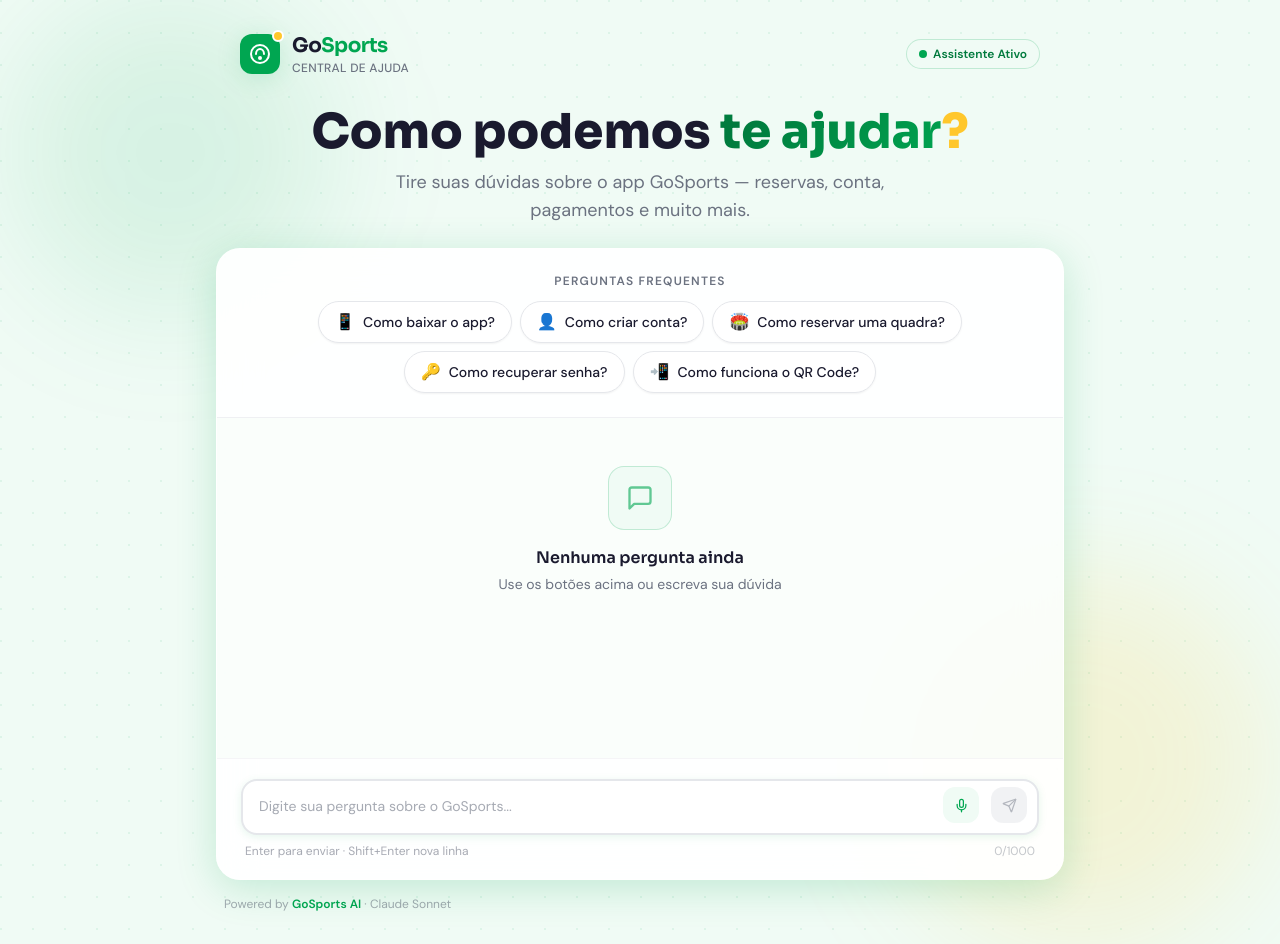
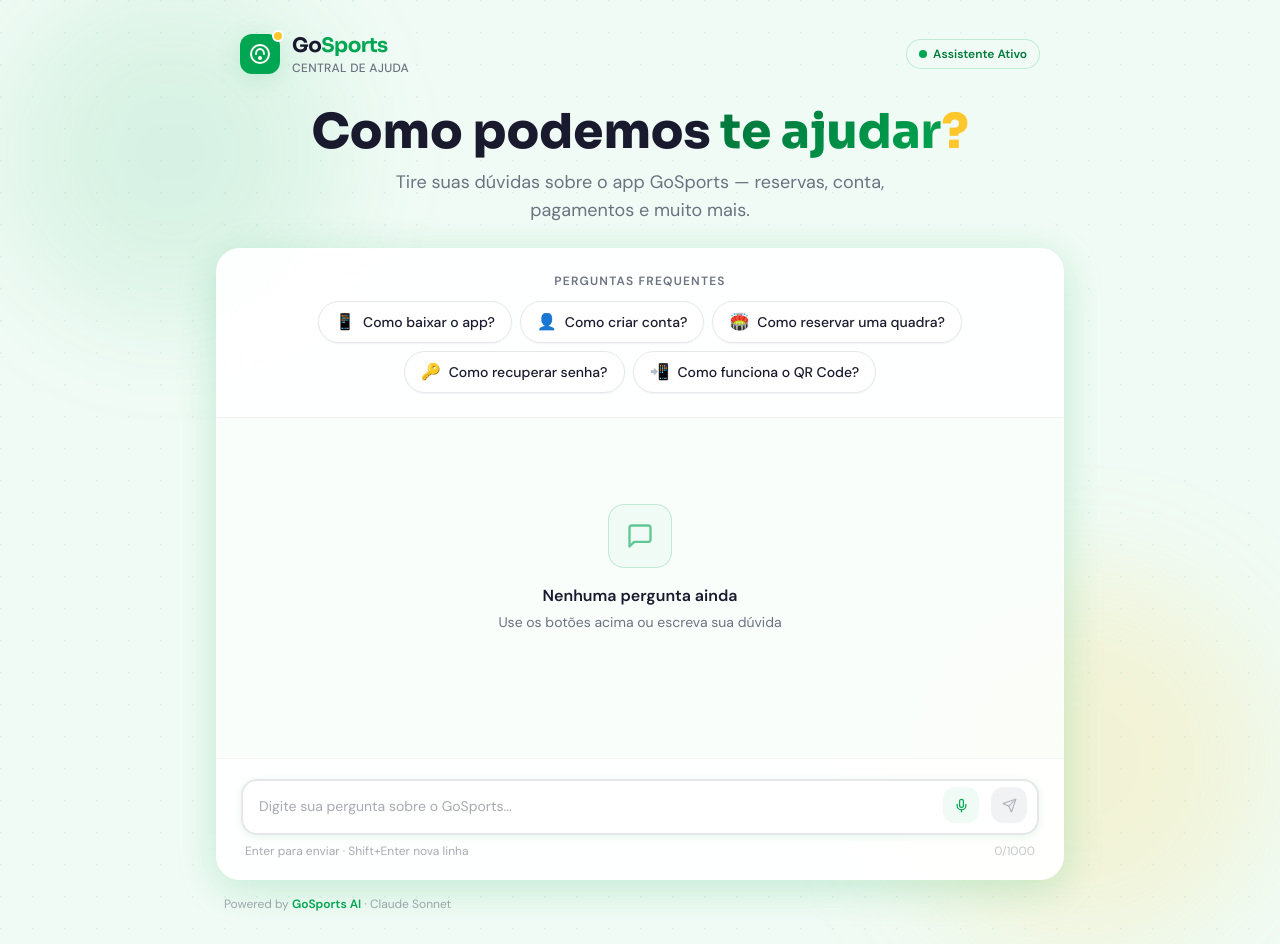
Before and after one commit to ocpmga/gosports-central-ajuda, a Next.js app: page / in a window 1280 px wide. Built offline with nearby package versions, Linux system fonts and the light colour scheme.

Commit message:
Update ChatWindow.tsx

```diff
--- a/components/ChatWindow.tsx
+++ b/components/ChatWindow.tsx
@@ -2,7 +2,7 @@
 
 import { useEffect, useRef } from "react";
 import { ChatMessage } from "@/types";
-import MessageBubble, { LoadingBubble } from "@/components/MessageBubble";
+import MessageBubble, { LoadingBubble } from "./MessageBubble";
 import { MessageSquare } from "lucide-react";
 
 interface Props {
@@ -13,19 +13,19 @@
 export default function ChatWindow({ messages, isLoading }: Props) {
   const bottomRef = useRef<HTMLDivElement>(null);
 
-  // Auto scroll to latest message
   useEffect(() => {
-    bottomRef.current?.scrollIntoView({ behavior: "smooth" });
+    if (!bottomRef.current) return;
+    bottomRef.current.scrollIntoView({ behavior: "smooth", block: "end" });
   }, [messages, isLoading]);
 
   if (messages.length === 0 && !isLoading) {
     return (
-      <div className="flex flex-col items-center justify-center h-full py-12 gap-4 text-center">
+      <div className="flex flex-col items-center justify-center h-full min-h-[300px] py-12 gap-4 text-center">
         <div className="w-16 h-16 rounded-2xl bg-gosports-light border border-gosports-primary/20 flex items-center justify-center">
           <MessageSquare size={28} className="text-gosports-primary/60" />
         </div>
         <div>
-          <p className="text-gosports-dark font-semibold font-display">
+          <p className="text-gosports-dark font-semibold">
             Nenhuma pergunta ainda
           </p>
           <p className="text-sm text-gosports-gray mt-1">
@@ -42,7 +42,7 @@
         <MessageBubble key={msg.id} message={msg} />
       ))}
       {isLoading && <LoadingBubble />}
-      <div ref={bottomRef} />
+      <div ref={bottomRef} className="h-1" />
     </div>
   );
 }
```
